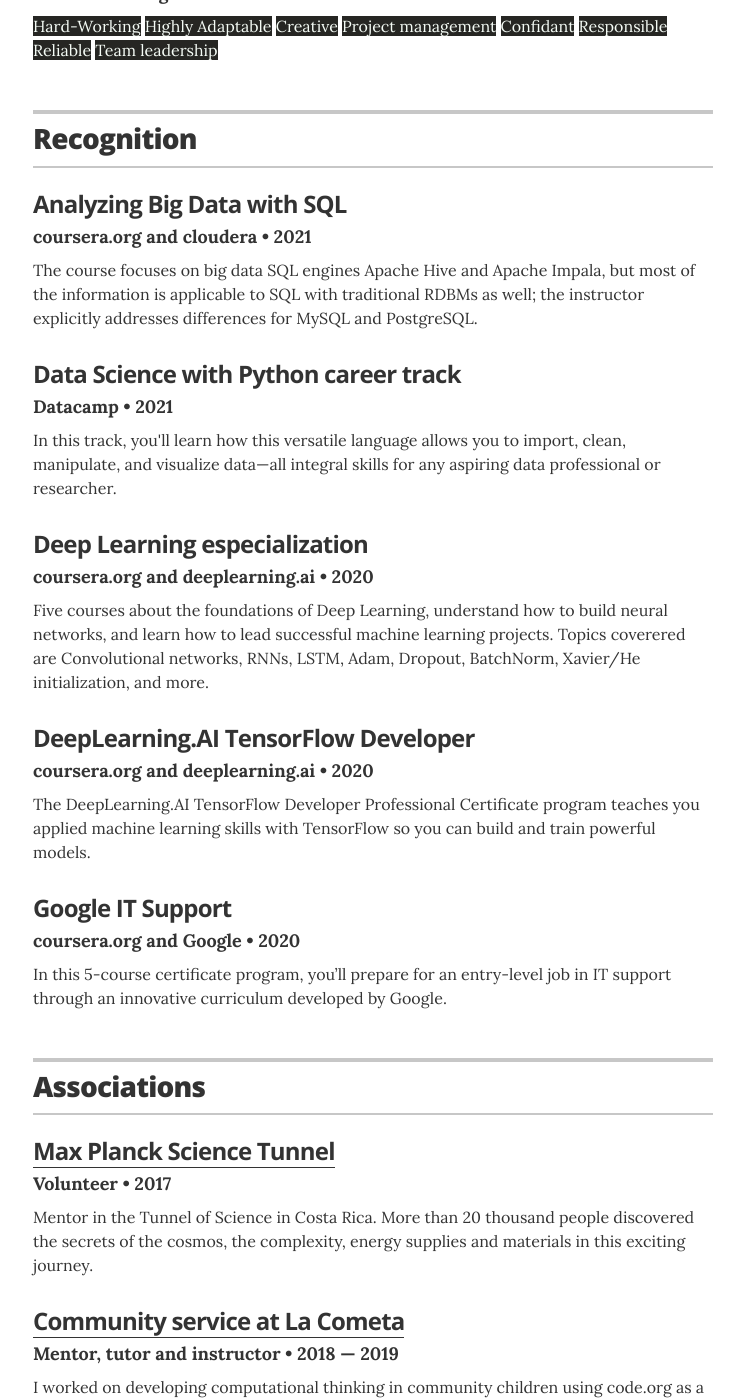
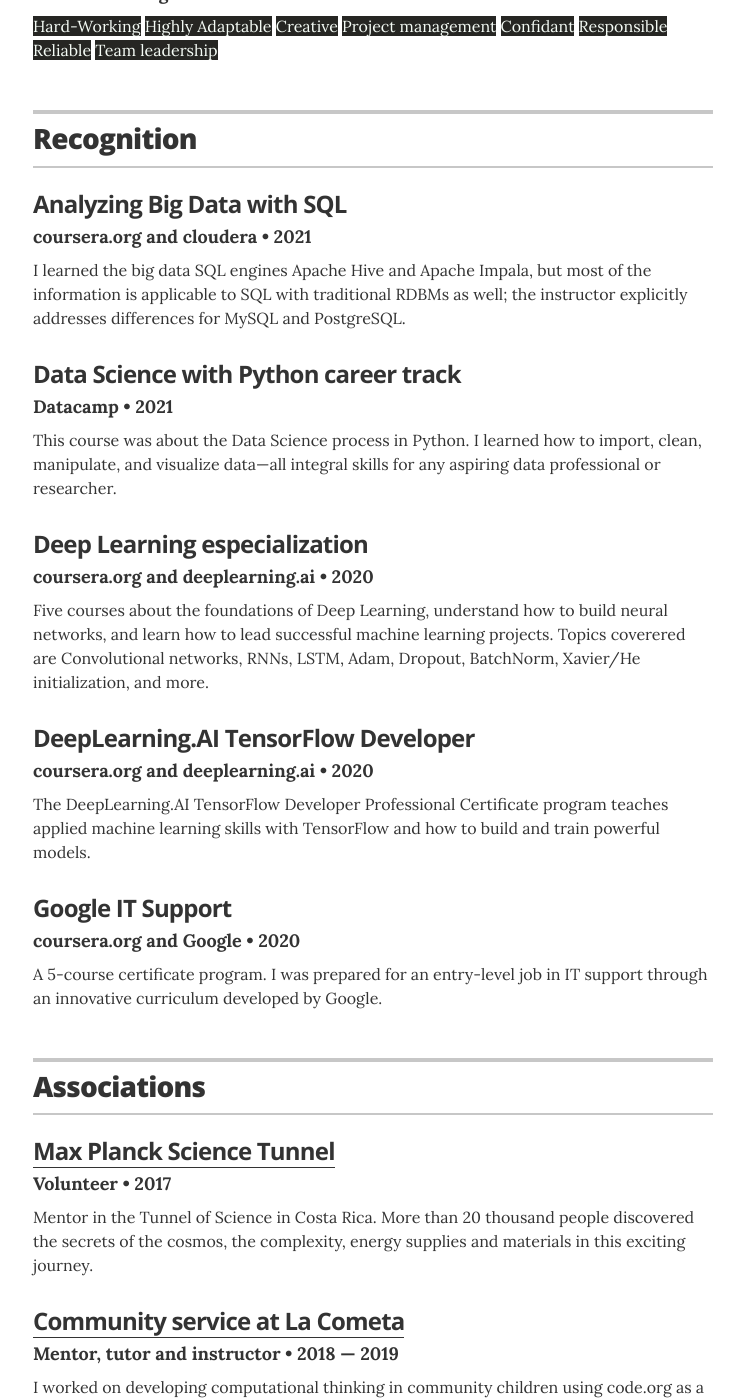
Before and after one commit to jeff0994/jeff0994.github.io, a Jekyll site: the page built from index.html, in a window 1280 px wide and 1400 px high, scrolled down 3533 px. Shown: the whole window, without its empty margins (267-1011 px from the left). Built offline with Jekyll 4.4.1, drawn with Linux system fonts in a browser that asks for light colours.

Commit message:
Update recognitions.yml

```diff
--- a/_data/recognitions.yml
+++ b/_data/recognitions.yml
@@ -3,13 +3,13 @@
 - award: Analyzing Big Data with SQL
   organization: coursera.org and cloudera
   year: 2021
-  summary: The course focuses on big data SQL engines Apache Hive and Apache Impala, but most of the information is applicable to SQL with traditional RDBMs as well; the instructor explicitly addresses differences for MySQL and PostgreSQL.
+  summary: I learned the big data SQL engines Apache Hive and Apache Impala, but most of the information is applicable to SQL with traditional RDBMs as well; the instructor explicitly addresses differences for MySQL and PostgreSQL.
 
 
 - award: Data Science with Python career track
   organization: Datacamp
   year: 2021
-  summary: In this track, you'll learn how this versatile language allows you to import, clean, manipulate, and visualize data—all integral skills for any aspiring data professional or researcher.
+  summary: This course was about the Data Science process in Python. I learned how to import, clean, manipulate, and visualize data—all integral skills for any aspiring data professional or researcher.
 
 
 - award: Deep Learning especialization
@@ -22,9 +22,9 @@
 - award: DeepLearning.AI TensorFlow Developer
   organization: coursera.org and deeplearning.ai
   year: 2020
-  summary: The DeepLearning.AI TensorFlow Developer Professional Certificate program teaches you applied machine learning skills with TensorFlow so you can build and train powerful models.
+  summary: The DeepLearning.AI TensorFlow Developer Professional Certificate program teaches applied machine learning skills with TensorFlow and how to build and train powerful models.
 
 - award: Google IT Support
   organization: coursera.org and Google
   year: 2020
-  summary: In this 5-course certificate program, you’ll prepare for an entry-level job in IT support through an innovative curriculum developed by Google.
+  summary: A 5-course certificate program. I was prepared for an entry-level job in IT support through an innovative curriculum developed by Google.
```
